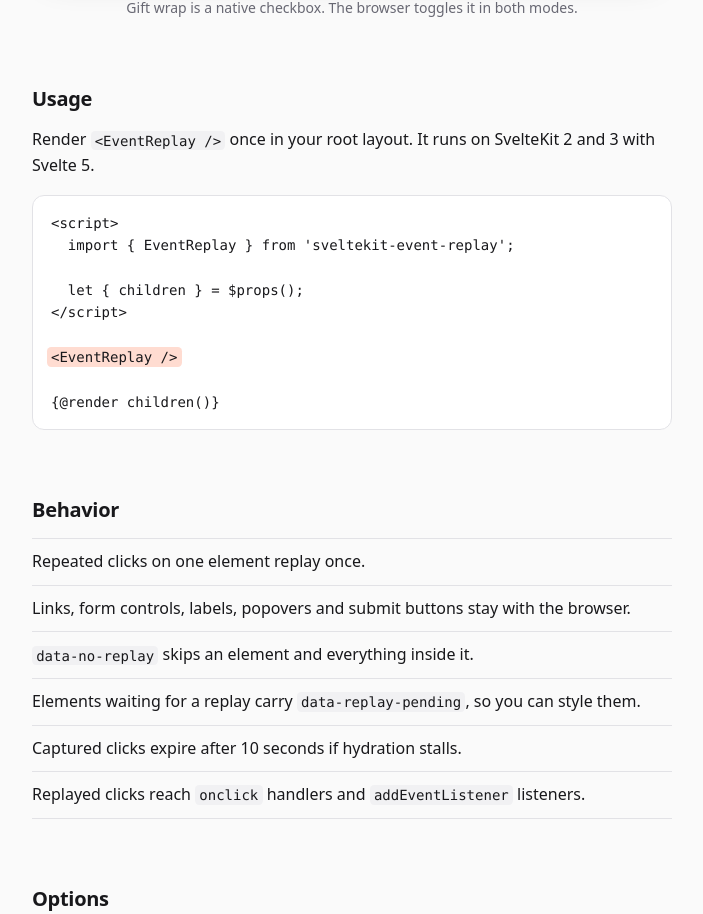
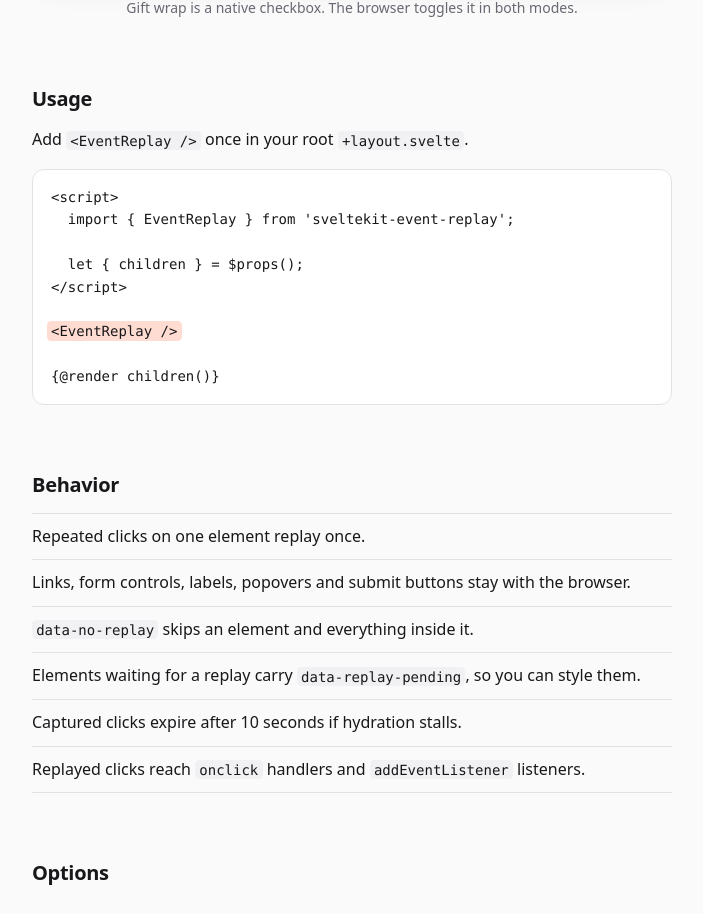
Before and after one commit to khromov/sveltekit-event-replay, a SvelteKit app: page / in a window 1280 px wide. Shown: the part 998-1912 px from the top of the page, without its empty margins (288-991 px from the left). Built offline with nearby package versions, Linux system fonts and the light colour scheme.

Commit message:
Update +page.svelte

```diff
--- a/src/routes/(site)/+page.svelte
+++ b/src/routes/(site)/+page.svelte
@@ -96,8 +96,7 @@
 		<h2>Usage</h2>
 
 		<p>
-			Render <code>&lt;EventReplay /&gt;</code> once in your root layout. It runs on SvelteKit 2 and 3
-			with Svelte 5.
+			Add <code>&lt;EventReplay /&gt;</code> once in your root <code>+layout.svelte</code>.
 		</p>
 
 		<pre><code>{usage.before}<mark>{usage.line}</mark>{usage.after}</code></pre>
```
